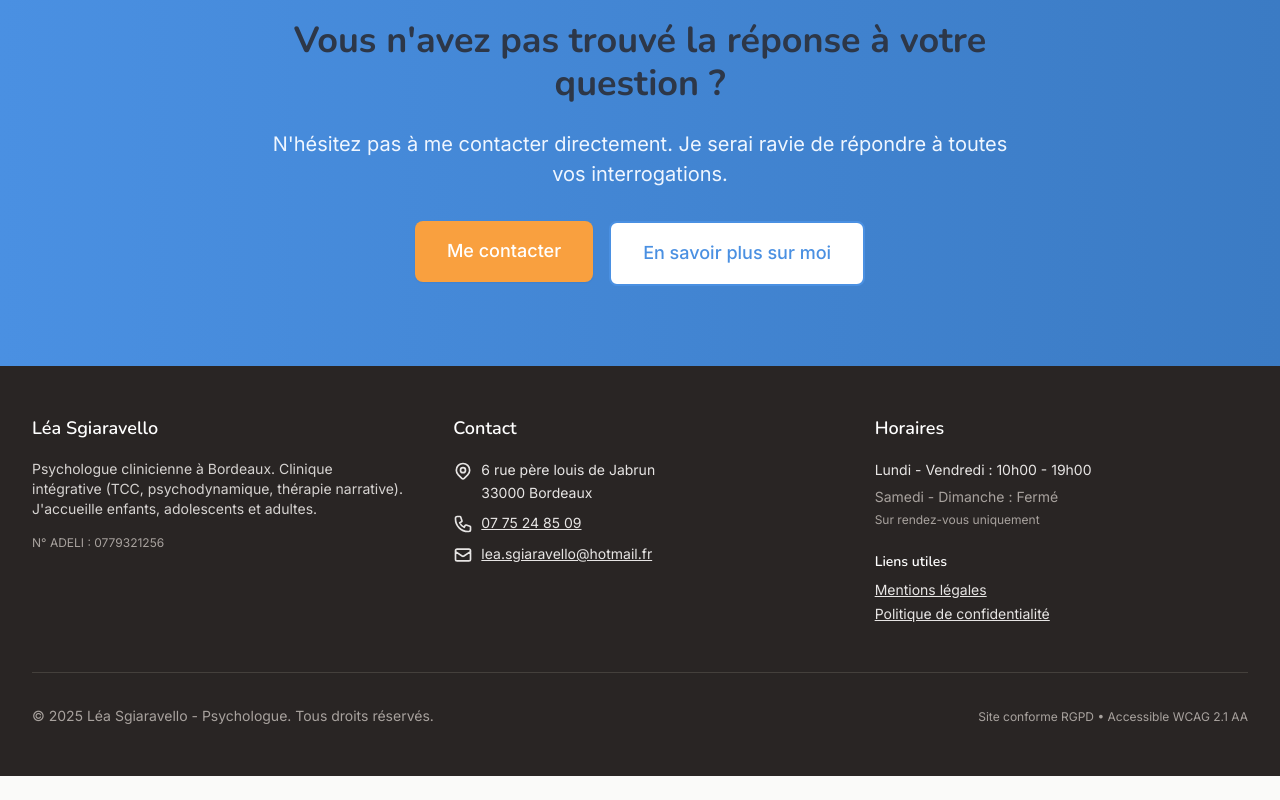
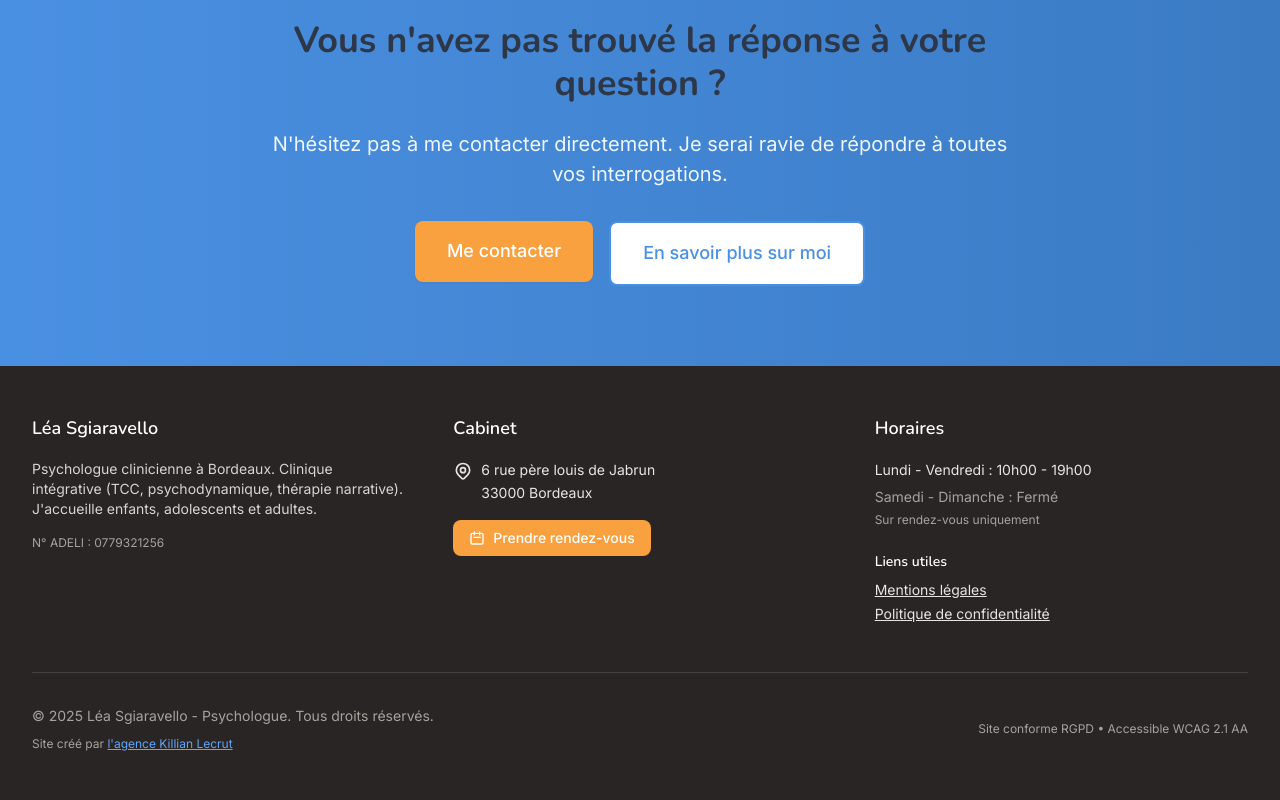
Before and after one commit to blernix/leaS, a Next.js app: page /faq in a window 1280 px wide. Shown: the part 2295-3095 px from the top of the page. Before the commit the page ends 3071 px from the top, so only its background shows below. Built offline with nearby package versions, Linux system fonts and the light colour scheme; no server answers.

Commit message:
signature; photo meta, suppression num et email sauf mention legal

```diff
--- a/app/informations-pratiques/page.tsx
+++ b/app/informations-pratiques/page.tsx
@@ -113,46 +113,63 @@ export default function InformationsPratiquesPage() {
               </div>
             </Card>
 
-            {/* Téléphone et email */}
-            <Card hover padding="lg">
+            {/* Prendre rendez-vous */}
+            <Card hover padding="lg" className="bg-gradient-to-br from-accent-50 to-white border-2 border-accent-200">
               <div className="flex items-start gap-4">
-                <div className="w-12 h-12 rounded-full bg-primary-100 text-primary-500 flex items-center justify-center flex-shrink-0">
+                <div className="w-12 h-12 rounded-full bg-accent-500 text-white flex items-center justify-center flex-shrink-0">
                   <svg className="w-6 h-6" fill="none" viewBox="0 0 24 24" stroke="currentColor">
                     <path
                       strokeLinecap="round"
                       strokeLinejoin="round"
                       strokeWidth={2}
-                      d="M3 5a2 2 0 012-2h3.28a1 1 0 01.948.684l1.498 4.493a1 1 0 01-.502 1.21l-2.257 1.13a11.042 11.042 0 005.516 5.516l1.13-2.257a1 1 0 011.21-.502l4.493 1.498a1 1 0 01.684.949V19a2 2 0 01-2 2h-1C9.716 21 3 14.284 3 6V5z"
+                      d="M8 7V3m8 4V3m-9 8h10M5 21h14a2 2 0 002-2V7a2 2 0 00-2-2H5a2 2 0 00-2 2v12a2 2 0 002 2z"
                     />
                   </svg>
                 </div>
                 <div className="flex-1">
                   <h2 className="text-2xl font-heading font-bold text-neutral-900 mb-3">
-                    Contact
+                    Prendre rendez-vous
                   </h2>
-                  <div className="space-y-3 text-neutral-700">
-                    <div>
-                      <p className="text-sm text-neutral-600 mb-1">Téléphone :</p>
-                      <a
-                        href={`tel:${siteConfig.professional.phone.replace(/\s/g, '')}`}
-                        className="text-primary-500 hover:text-primary-600 font-medium underline focus:outline-none focus-visible:ring-2 focus-visible:ring-primary-500 rounded"
-                      >
-                        {siteConfig.professional.phone}
-                      </a>
-                    </div>
-                    <div>
-                      <p className="text-sm text-neutral-600 mb-1">Email :</p>
-                      <a
-                        href={`mailto:${siteConfig.professional.email}`}
-                        className="text-primary-500 hover:text-primary-600 font-medium underline focus:outline-none focus-visible:ring-2 focus-visible:ring-primary-500 rounded break-all"
-                      >
-                        {siteConfig.professional.email}
-                      </a>
-                    </div>
-                    <p className="text-sm text-neutral-600 mt-4">
-                      Réponse sous 24-48 heures
-                    </p>
-                  </div>
+                  <p className="text-neutral-700 mb-4">
+                    Réservez votre consultation en ligne directement sur Doctolib.
+                    Confirmation immédiate et gestion simplifiée de vos rendez-vous.
+                  </p>
+                  <a
+                    href="https://www.doctolib.fr/psychologue/bordeaux/lea-sgiaravello"
+                    target="_blank"
+                    rel="noopener noreferrer"
+                    className="inline-flex items-center gap-2 px-6 py-3 bg-accent-500 text-white rounded-lg hover:bg-accent-600 transition-all shadow-md hover:shadow-lg font-medium focus:outline-none focus-visible:ring-2 focus-visible:ring-accent-500 focus-visible:ring-offset-2"
+                  >
+                    <svg
+                      className="w-5 h-5"
+                      fill="none"
+                      viewBox="0 0 24 24"
+                      stroke="currentColor"
+                      aria-hidden="true"
+                    >
+                      <path
+                        strokeLinecap="round"
+                        strokeLinejoin="round"
+                        strokeWidth={2}
+                        d="M8 7V3m8 4V3m-9 8h10M5 21h14a2 2 0 002-2V7a2 2 0 00-2-2H5a2 2 0 00-2 2v12a2 2 0 002 2z"
+                      />
+                    </svg>
+                    Réserver sur Doctolib
+                    <svg
+                      className="w-4 h-4"
+                      fill="none"
+                      viewBox="0 0 24 24"
+                      stroke="currentColor"
+                      aria-hidden="true"
+                    >
+                      <path
+                        strokeLinecap="round"
+                        strokeLinejoin="round"
+                        strokeWidth={2}
+                        d="M10 6H6a2 2 0 00-2 2v10a2 2 0 002 2h10a2 2 0 002-2v-4M14 4h6m0 0v6m0-6L10 14"
+                      />
+                    </svg>
+                  </a>
                 </div>
               </div>
             </Card>
--- a/components/Footer.tsx
+++ b/components/Footer.tsx
@@ -26,12 +26,12 @@ export default function Footer() {
             </p>
           </div>
 
-          {/* Colonne 2 : Contact */}
+          {/* Colonne 2 : Adresse & Rendez-vous */}
           <div>
             <h2 className="text-lg font-heading font-semibold text-white mb-4">
-              Contact
+              Cabinet
             </h2>
-            <address className="not-italic text-sm space-y-2">
+            <address className="not-italic text-sm space-y-4">
               <p className="flex items-start gap-2">
                 <svg
                   className="w-5 h-5 mt-0.5 flex-shrink-0"
@@ -61,9 +61,15 @@ export default function Footer() {
                 </span>
               </p>
 
-              <p className="flex items-center gap-2">
+              <div>
+                <a
+                  href="https://www.doctolib.fr/psychologue/bordeaux/lea-sgiaravello"
+                  target="_blank"
+                  rel="noopener noreferrer"
+                  className="inline-flex items-center gap-2 px-4 py-2 bg-accent-500 text-white rounded-lg hover:bg-accent-600 transition-colors text-sm font-medium focus:outline-none focus-visible:ring-2 focus-visible:ring-accent-500 focus-visible:ring-offset-2 focus-visible:ring-offset-neutral-800"
+                >
                   <svg
-                  className="w-5 h-5 flex-shrink-0"
+                    className="w-4 h-4"
                     fill="none"
                     viewBox="0 0 24 24"
                     stroke="currentColor"
@@ -73,39 +79,12 @@ export default function Footer() {
                       strokeLinecap="round"
                       strokeLinejoin="round"
                       strokeWidth={2}
-                    d="M3 5a2 2 0 012-2h3.28a1 1 0 01.948.684l1.498 4.493a1 1 0 01-.502 1.21l-2.257 1.13a11.042 11.042 0 005.516 5.516l1.13-2.257a1 1 0 011.21-.502l4.493 1.498a1 1 0 01.684.949V19a2 2 0 01-2 2h-1C9.716 21 3 14.284 3 6V5z"
+                      d="M8 7V3m8 4V3m-9 8h10M5 21h14a2 2 0 002-2V7a2 2 0 00-2-2H5a2 2 0 00-2 2v12a2 2 0 002 2z"
                     />
                   </svg>
-                <a
-                  href={`tel:${siteConfig.professional.phone.replace(/\s/g, '')}`}
-                  className="hover:text-white transition-colors underline focus:outline-none focus-visible:ring-2 focus-visible:ring-primary-500 rounded"
-                >
-                  {siteConfig.professional.phone}
+                  Prendre rendez-vous
                 </a>
-              </p>
-
-              <p className="flex items-center gap-2">
-                <svg
-                  className="w-5 h-5 flex-shrink-0"
-                  fill="none"
-                  viewBox="0 0 24 24"
-                  stroke="currentColor"
-                  aria-hidden="true"
-                >
-                  <path
-                    strokeLinecap="round"
-                    strokeLinejoin="round"
-                    strokeWidth={2}
-                    d="M3 8l7.89 5.26a2 2 0 002.22 0L21 8M5 19h14a2 2 0 002-2V7a2 2 0 00-2-2H5a2 2 0 00-2 2v10a2 2 0 002 2z"
-                  />
-                </svg>
-                <a
-                  href={`mailto:${siteConfig.professional.email}`}
-                  className="hover:text-white transition-colors underline focus:outline-none focus-visible:ring-2 focus-visible:ring-primary-500 rounded"
-                >
-                  {siteConfig.professional.email}
-                </a>
-              </p>
+              </div>
             </address>
           </div>
 
@@ -143,9 +122,22 @@ export default function Footer() {
         {/* Bas du footer */}
         <div className="mt-12 pt-8 border-t border-neutral-700">
           <div className="flex flex-col md:flex-row justify-between items-center gap-4 text-sm text-neutral-400">
-            <p>
+            <div className="text-center md:text-left">
+              <p className="mb-2">
                 © {currentYear} Léa Sgiaravello - Psychologue. Tous droits réservés.
               </p>
+              <p className="text-xs">
+                Site créé par{' '}
+                <a
+                  href="https://killian-lecrut.com"
+                  target="_blank"
+                  rel="noopener noreferrer"
+                  className="text-primary-400 hover:text-primary-300 underline transition-colors focus:outline-none focus-visible:ring-2 focus-visible:ring-primary-500 rounded"
+                >
+                  l'agence Killian Lecrut
+                </a>
+              </p>
+            </div>
             <p className="text-xs">
               Site conforme RGPD • Accessible WCAG 2.1 AA
             </p>
--- a/lib/seo.ts
+++ b/lib/seo.ts
@@ -8,7 +8,7 @@ import { Metadata } from 'next'
 export const siteConfig = {
   name: 'Léa Sgiaravello',
   title: 'Psychologue à Bordeaux | Léa Sgiaravello',
-  description: 'Psychologue clinicienne à Bordeaux. Clinique intégrative (TCC, psychodynamique, thérapie narrative). Accompagnement adultes, jeunes adultes, neurodiversité. Mon Soutien Psy.',
+  description: 'Psychologue clinicienne à Bordeaux. Prise de RDV en ligne sur Doctolib. Clinique intégrative (TCC, psychodynamique, thérapie narrative). Accompagnement adultes, neurodiversité. Mon Soutien Psy.',
   url: process.env.NEXT_PUBLIC_SITE_URL || 'https://lea-sgiaravello-psy.fr',
   locale: 'fr_FR',
   author: 'Léa Sgiaravello',
@@ -54,7 +54,7 @@ export function generateMetadata({
   ogImage?: string
 }): Metadata {
   const url = `${siteConfig.url}${path}`
-  const image = ogImage || `${siteConfig.url}/og-image.jpg`
+  const image = ogImage || `${siteConfig.url}/images/profil_sgiaravello.webp`
 
   return {
     title: `${title} | ${siteConfig.name}`,
@@ -64,6 +64,8 @@ export function generateMetadata({
     keywords: [
       'psychologue Bordeaux',
       'psychologue Bordeaux centre',
+      'Doctolib psychologue Bordeaux',
+      'rendez-vous psychologue en ligne',
       'thérapie Bordeaux',
       'consultation psychologique',
       'anxiété',
@@ -72,11 +74,14 @@ export function generateMetadata({
       'TCC Bordeaux',
       'thérapie cognitive comportementale',
       'thérapie narrative',
+      'psychodynamique',
       'neurodiversité',
       'TDAH',
       'HPI',
+      'TSA',
       'Mon Soutien Psy',
       'remboursement psychologue',
+      'Léa Sgiaravello',
     ],
     openGraph: {
       type: 'website',
@@ -126,7 +131,7 @@ export function generateLocalBusinessSchema() {
     '@type': 'Psychologist',
     '@id': siteConfig.url,
     name: siteConfig.professional.name,
-    image: `${siteConfig.url}/images/profile.jpg`,
+    image: `${siteConfig.url}/images/profil_sgiaravello.webp`,
     url: siteConfig.url,
     telephone: siteConfig.professional.phone,
     email: siteConfig.professional.email,
@@ -158,7 +163,11 @@ export function generateLocalBusinessSchema() {
       name: 'Bordeaux',
       '@id': 'https://www.wikidata.org/wiki/Q1479',
     },
-    sameAs: Object.values(siteConfig.social).filter(Boolean),
+    sameAs: [
+      'https://www.doctolib.fr/psychologue/bordeaux/lea-sgiaravello',
+      'https://www.google.com/maps/place/?q=place_id:ChIJCZLHxVm3Vg0RcF1Kf0QqKAE',
+      ...Object.values(siteConfig.social).filter(Boolean),
+    ],
   }
 }
 
```
Also changed, not shown: app/api/contact/route.ts (deleted, +0 -72 lines), app/api/README.md (deleted), 2 other files (tests, documents, lock files or other folders). Lines whose indentation alone changed are shown as unchanged.
